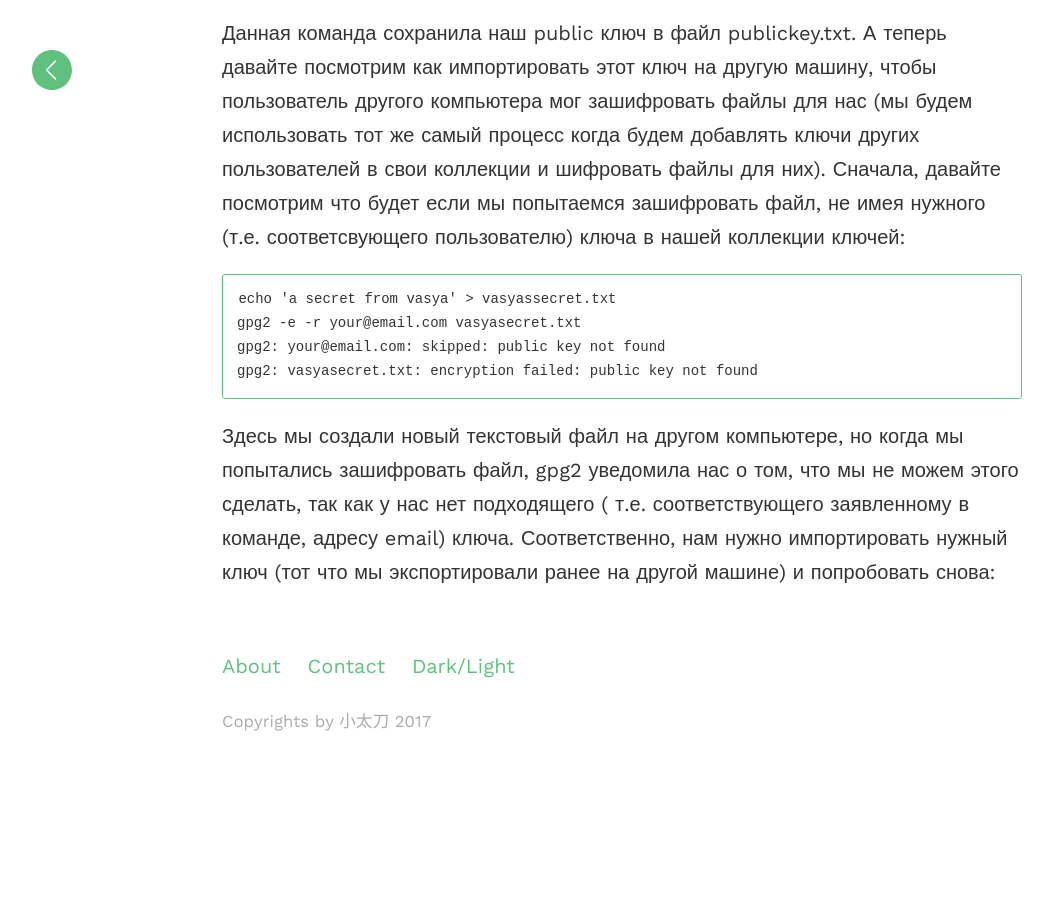
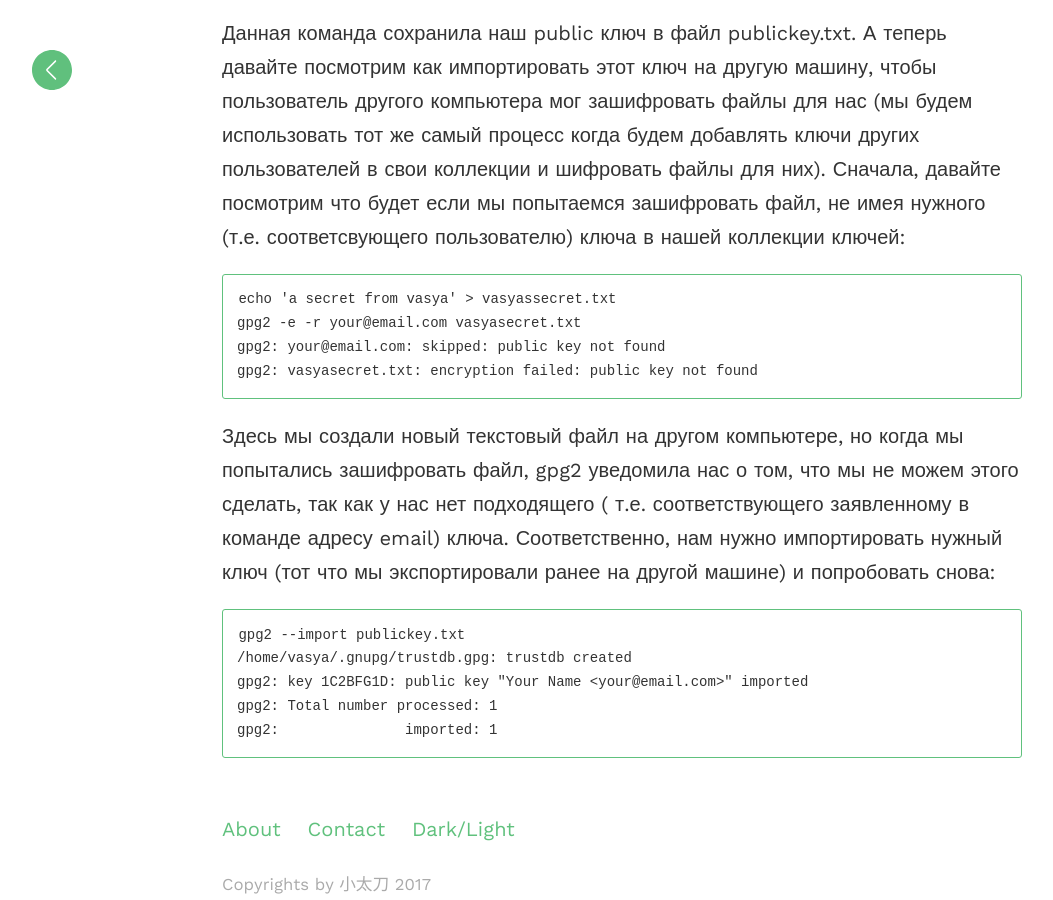
Before and after one commit to evgeniyantipin/evgeniyantipin.github.io, a Jekyll site: the page built from _posts/2018-03-10-gpg2.markdown, in a window 1280 px wide and 900 px high, scrolled down 6180 px. Shown: the whole window, without its empty margins (18-1071 px from the left). Built offline with Jekyll 4.4.1, drawn with Linux system fonts in a browser that asks for light colours; before the commit the page ends 6917 px from its top, so only the background shows below that.

Commit message:
Update 2018-03-10-gpg2.markdown

````diff
--- a/_posts/2018-03-10-gpg2.markdown
+++ b/_posts/2018-03-10-gpg2.markdown
@@ -132,4 +132,11 @@ gpg2 -e -r your@email.com vasyasecret.txt
 gpg2: your@email.com: skipped: public key not found
 gpg2: vasyasecret.txt: encryption failed: public key not found
 ```
-Здесь мы создали новый текстовый файл на другом компьютере, но когда мы попытались зашифровать файл, gpg2 уведомила нас о том, что мы не можем этого сделать, так как у нас нет подходящего ( т.е. соответствующего заявленному в команде, адресу email) ключа. Соответственно, нам нужно импортировать нужный ключ (тот что мы экспортировали ранее на другой машине) и попробовать снова:
+Здесь мы создали новый текстовый файл на другом компьютере, но когда мы попытались зашифровать файл, gpg2 уведомила нас о том, что мы не можем этого сделать, так как у нас нет подходящего ( т.е. соответствующего заявленному в команде адресу email) ключа. Соответственно, нам нужно импортировать нужный ключ (тот что мы экспортировали ранее на другой машине) и попробовать снова:
+```bash
+gpg2 --import publickey.txt
+/home/vasya/.gnupg/trustdb.gpg: trustdb created
+gpg2: key 1C2BFG1D: public key "Your Name <your@email.com>" imported
+gpg2: Total number processed: 1
+gpg2:               imported: 1
+```
````
